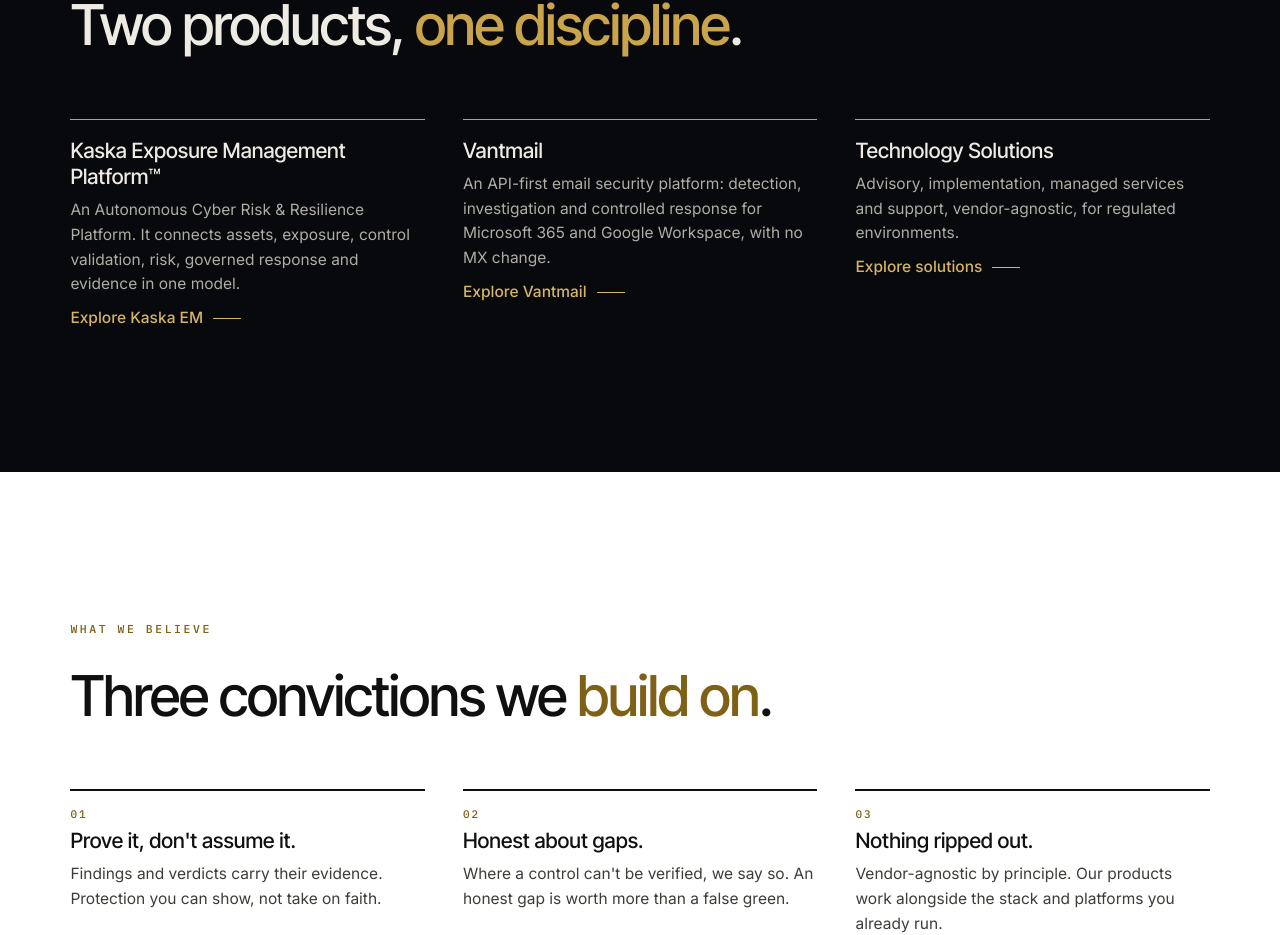
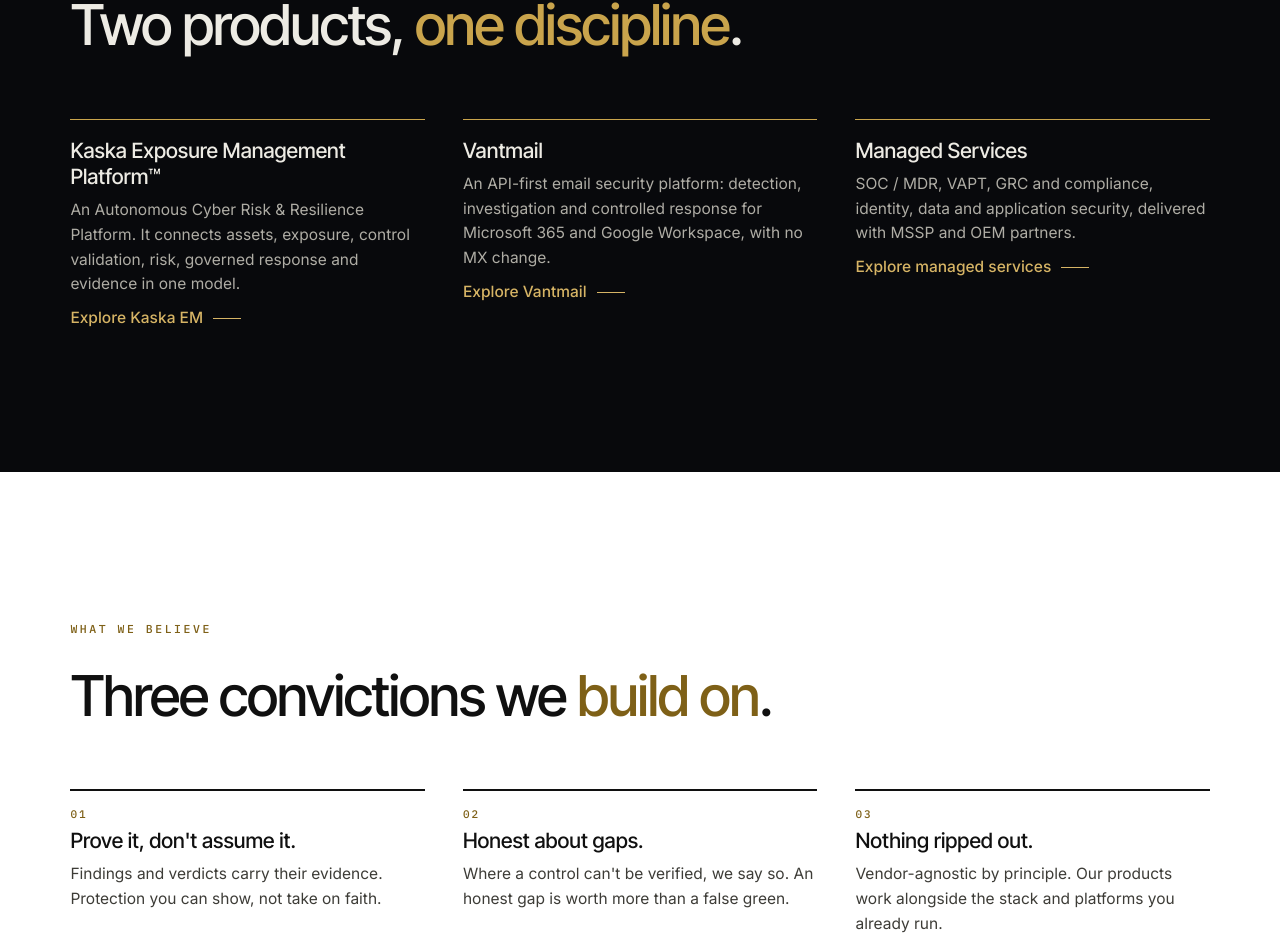
Before and after one commit to kaskatech/kaskatech-website, a Next.js app: page /company in a window 1280 px wide. Shown: the part 1544-2479 px from the top of the page. Built offline with nearby package versions, Linux system fonts and the light colour scheme.

Commit message:
site v7: rename Technology Solutions to Managed Services

```diff
--- a/src/app/company/page.tsx
+++ b/src/app/company/page.tsx
@@ -56,7 +56,7 @@
           <div className="cols3 mt-m">
             <div><b>Kaska Exposure Management Platform&trade;</b><p>An Autonomous Cyber Risk &amp; Resilience Platform. It connects assets, exposure, control validation, risk, governed response and evidence in one model.</p><Link className="more" href="/kaska-em">Explore Kaska EM</Link></div>
             <div><b>Vantmail</b><p>An API-first email security platform: detection, investigation and controlled response for Microsoft 365 and Google Workspace, with no MX change.</p><Link className="more" href="/email-security">Explore Vantmail</Link></div>
-            <div><b>Technology Solutions</b><p>Advisory, implementation, managed services and support, vendor-agnostic, for regulated environments.</p><Link className="more" href="/managed-services">Explore solutions</Link></div>
+            <div><b>Managed Services</b><p>SOC / MDR, VAPT, GRC and compliance, identity, data and application security, delivered with MSSP and OEM partners.</p><Link className="more" href="/managed-services">Explore managed services</Link></div>
           </div>
         </div>
       </section>
--- a/src/app/kaska-em/page.tsx
+++ b/src/app/kaska-em/page.tsx
@@ -498,7 +498,7 @@
       <section className="s-white sec">
         <div className="wrap split top">
           <div>
-            <span className="kicker">Technology Solutions</span>
+            <span className="kicker">Managed Services</span>
             <h2 className="h3 mt-s">Security programmes, delivered around your environment.</h2>
             <p className="body mt-s">
               Alongside its products, Kaska designs, implements and supports the security technologies
--- a/src/components/ContactForm.tsx
+++ b/src/components/ContactForm.tsx
@@ -150,7 +150,7 @@
           <textarea
             id="msg"
             name="message"
-            placeholder="A product demo, a datasheet, or Technology Solutions for your environment — tell us what you're looking for."
+            placeholder="A product demo, a datasheet, or managed services for your environment — tell us what you're looking for."
           ></textarea>
         </div>
         <button className="act full" type="submit" disabled={submitting}>
```
